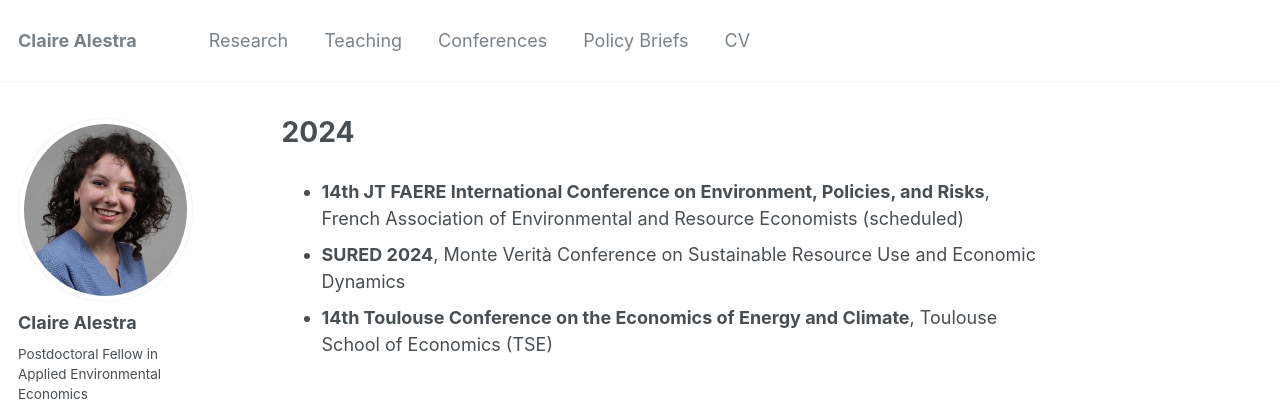
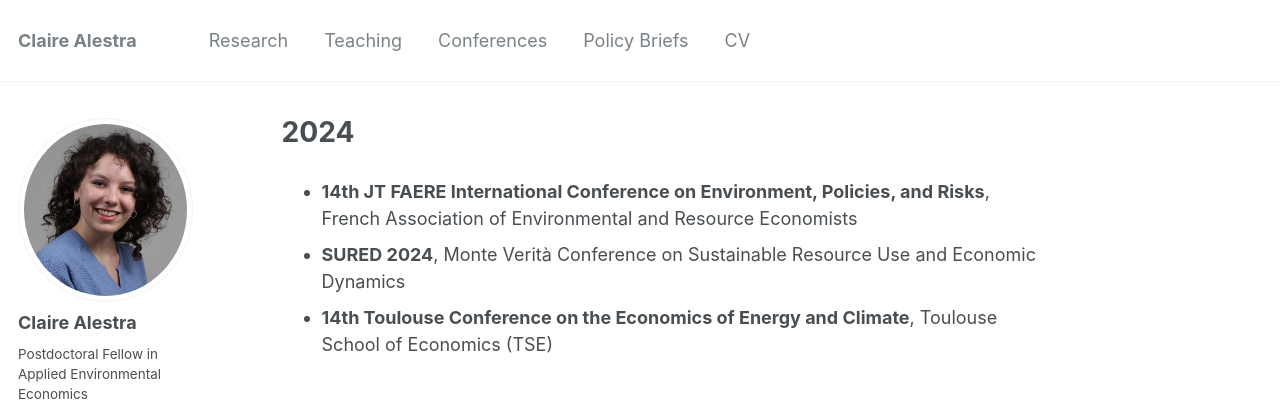
Before and after one commit to ClaireAlestra/ClaireAlestra.github.io, a Jekyll site: the page built from _talks/2024-conferences.md, in a window 1280 px wide. Shown: the top 401 px of the page. Built offline with Jekyll 4.4.1, drawn with Linux system fonts in a browser that asks for light colours.

Commit message:
Update 2024-conferences.md

```diff
--- a/_talks/2024-conferences.md
+++ b/_talks/2024-conferences.md
@@ -8,6 +8,6 @@ date: 2024-01-01
 location:
 ---
 
-* **14th JT FAERE International Conference on Environment, Policies, and Risks**, French Association of Environmental and Resource Economists (scheduled)
+* **14th JT FAERE International Conference on Environment, Policies, and Risks**, French Association of Environmental and Resource Economists
 * **SURED 2024**, Monte Verità Conference on Sustainable Resource Use and Economic Dynamics
 * **14th Toulouse Conference on the Economics of Energy and Climate**, Toulouse School of Economics (TSE)
```
